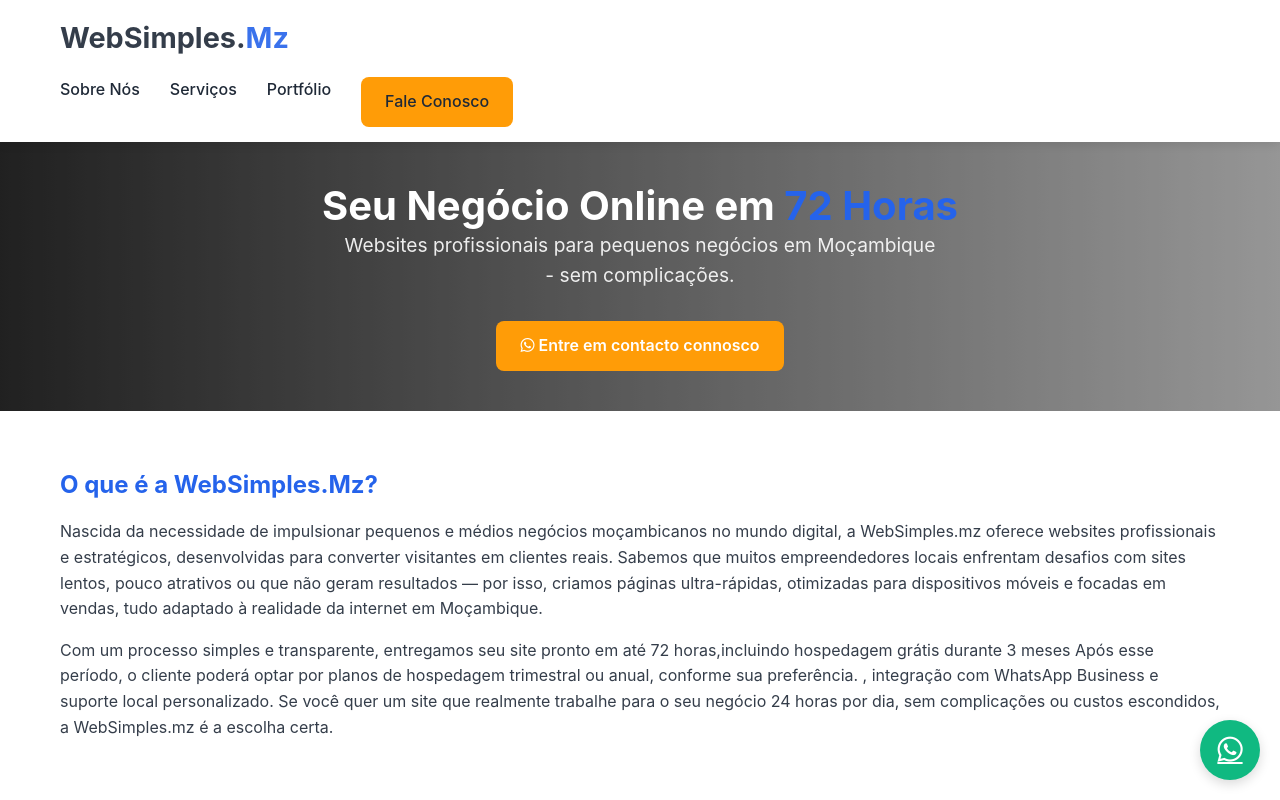
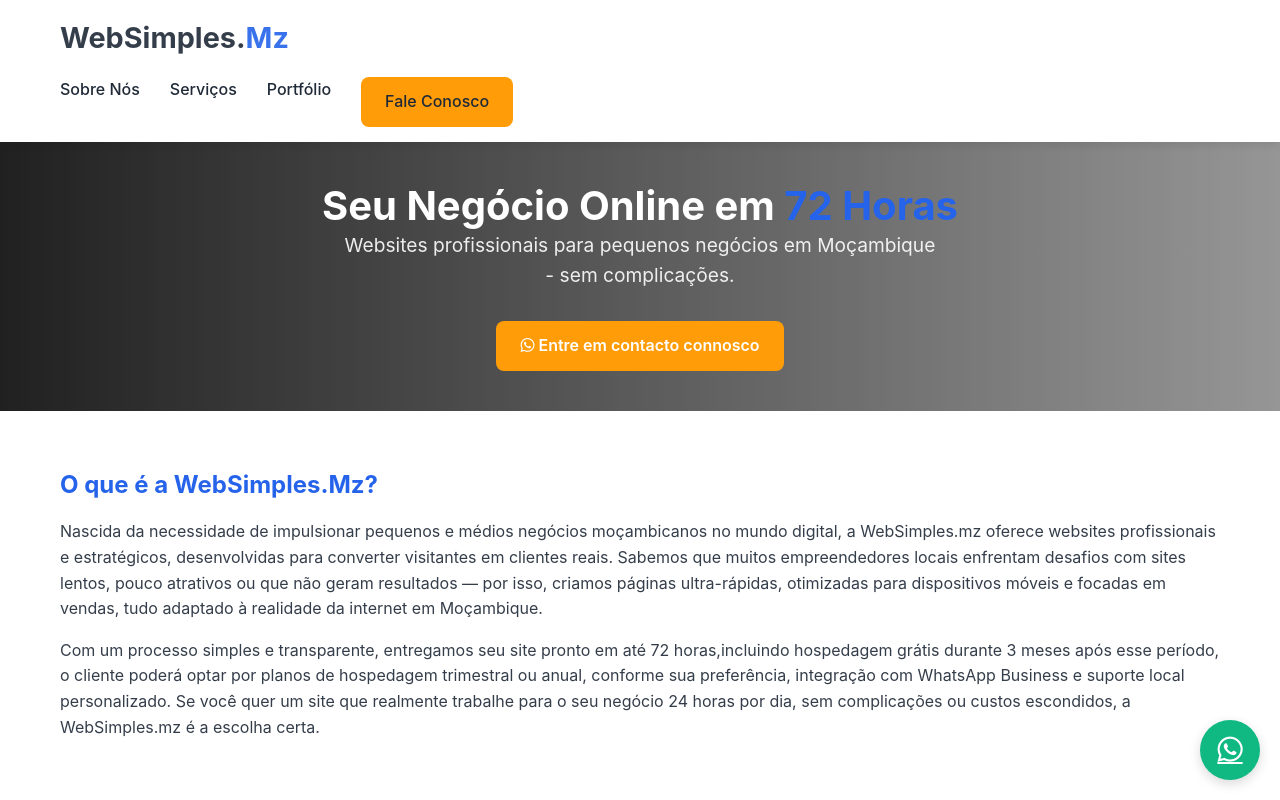
Before and after one commit to Thiyane24/WebSimples.Mz-Website, a plain HTML site: page index.html in a window 1280 px wide. Shown: the top 800 px of the page. Drawn offline with Linux system fonts and the light colour scheme.

Commit message:
edited text

```diff
--- a/index.html
+++ b/index.html
@@ -74,7 +74,7 @@
     <div class="container">
       <h3>O que é a WebSimples.Mz?</h3>
       <p>Nascida da necessidade de impulsionar pequenos e médios negócios moçambicanos no mundo digital, a WebSimples.mz oferece websites profissionais e estratégicos, desenvolvidas para converter visitantes em clientes reais. Sabemos que muitos empreendedores locais enfrentam desafios com sites lentos, pouco atrativos ou que não geram resultados — por isso, criamos páginas ultra-rápidas, otimizadas para dispositivos móveis e focadas em vendas, tudo adaptado à realidade da internet em Moçambique.</p>
-      <p>Com um processo simples e transparente, entregamos seu site pronto em até 72 horas,incluindo hospedagem grátis durante 3 meses Após esse período, o cliente poderá optar por planos de hospedagem trimestral ou anual, conforme sua preferência. , integração com WhatsApp Business e suporte local personalizado. Se você quer um site que realmente trabalhe para o seu negócio 24 horas por dia, sem complicações ou custos escondidos, a WebSimples.mz é a escolha certa.</p>
+      <p>Com um processo simples e transparente, entregamos seu site pronto em até 72 horas,incluindo hospedagem grátis durante 3 meses após esse período, o cliente poderá optar por planos de hospedagem trimestral ou anual, conforme sua preferência, integração com WhatsApp Business e suporte local personalizado. Se você quer um site que realmente trabalhe para o seu negócio 24 horas por dia, sem complicações ou custos escondidos, a WebSimples.mz é a escolha certa.</p>
     </div>
   </div>
 
```
